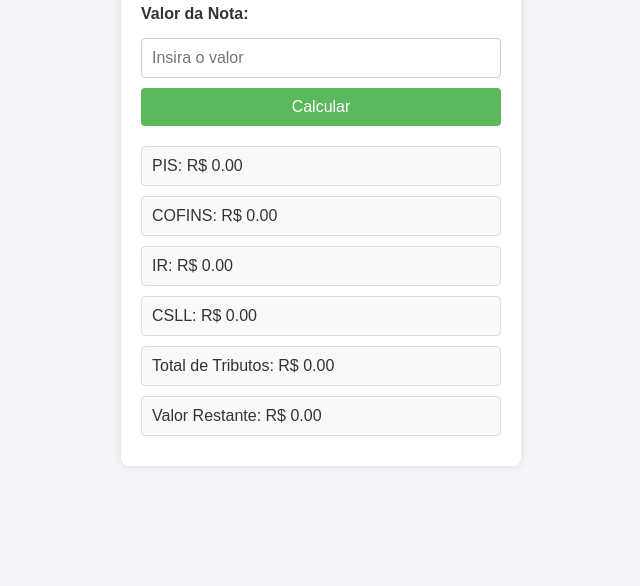
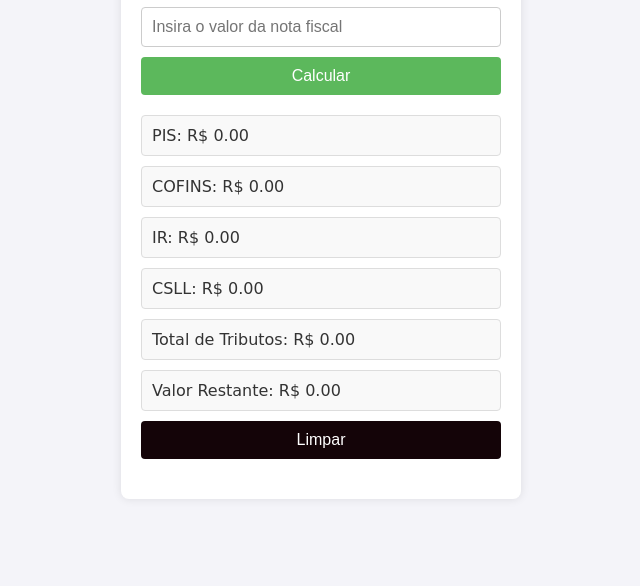
Before and after one commit to kemuelkesley/teste-tributo, a plain HTML site: page index.html in a window 1280 px wide. Shown: the part 214-800 px from the top of the page, without its empty margins (319-959 px from the left). Drawn offline with Linux system fonts and the light colour scheme.

Commit message:
Foi modificado a fonte do site e acrescentado um novo botão para limpar o campo do valor da nota fiscal

```diff
--- a/index.html
+++ b/index.html
@@ -3,16 +3,16 @@
 <head>
     <meta charset="UTF-8">
     <meta name="viewport" content="width=device-width, initial-scale=1.0">
-    <title>Nome Tributo</title>
+    <title>Impostos - Nota Fiscal</title>
     <link rel="stylesheet" href="style.css">
 </head>
 <body>
-    <div class="container">
-        <h1>Tributo (kemuel)</h1>
+    <main class="container">
+        <h1>NFS-E (kemuel)</h1>
         <div class="form-group">
-            <label for="valor">Valor da Nota:</label>
-            <input type="text" id="valor" placeholder="Insira o valor">
-            <button onclick="calcularTributos()">Calcular</button>
+            <label for="valor">Valor da Nota Fiscal:</label>
+            <input type="text" id="valor" placeholder="Insira o valor da nota fiscal">
+            <button class="calcular" onclick="calcularTributos()">Calcular</button>
         </div>
         <div class="result" id="resultado">
             <div>PIS: R$ <span id="pis">0.00</span></div>
@@ -22,7 +22,10 @@
             <div>Total de Tributos: R$ <span id="totalTributos">0.00</span></div>
             <div>Valor Restante: R$ <span id="valorRestante">0.00</span></div>
         </div>
-    </div>
+        <div class="form-group">
+            <button class="limpar__campo" onclick="limparCampos()">Limpar</button>
+        </div>
+    </main>
 
     <script src="script.js"></script>
 </body>
--- a/script.js
+++ b/script.js
@@ -5,6 +5,9 @@ function calcularTributos() {
         alert('Por favor, insira um valor válido.');
         return;
     }
+
+    pressionarEnter();
+
     const pis = valor * 0.0065;
     const cofins = valor * 0.03;
     const ir = valor * 0.015;
@@ -20,3 +23,23 @@ function calcularTributos() {
     document.getElementById('totalTributos').textContent = totalTributos.toFixed(2);
     document.getElementById('valorRestante').textContent = valorRestante.toFixed(2);
 }
+
+
+function limparCampos(){
+    document.getElementById('valor').value = '';
+    document.getElementById('pis').textContent = '0.00';
+    document.getElementById('cofins').textContent = '0.00';
+    document.getElementById('ir').textContent = '0.00';
+    document.getElementById('csll').textContent = '0.00';
+    document.getElementById('totalTributos').textContent = '0.00';
+    document.getElementById('valorRestante').textContent = '0.00';
+}
+
+
+function pressionarEnter(){
+    valor.addEventListener('keydown', function(event) {
+        if (event.key === 'Enter') {
+          calcularTributos();
+        }
+      });
+}
--- a/style.css
+++ b/style.css
@@ -1,5 +1,5 @@
 body {
-    font-family: Arial, sans-serif;
+    font-family: cursive, sans-serif;
     background-color: #f4f4f9;
     color: #333;
     margin: 0;
@@ -45,7 +45,7 @@ input[type="text"] {
     font-size: 16px;
 }
 
-button {
+.calcular {
     padding: 10px 15px;
     border: none;
     border-radius: 4px;
@@ -55,7 +55,7 @@ button {
     cursor: pointer;
 }
 
-button:hover {
+.calcular:hover {
     background-color: #4cae4c;
 }
 
@@ -71,3 +71,14 @@ button:hover {
     border-radius: 4px;
     background-color: #f9f9f9;
 }
+
+
+.limpar__campo {
+    padding: 10px 15px;
+    border: none;
+    border-radius: 4px;
+    background-color: #140408;
+    color: #fff;
+    font-size: 16px;
+    cursor: pointer;
+}
```
